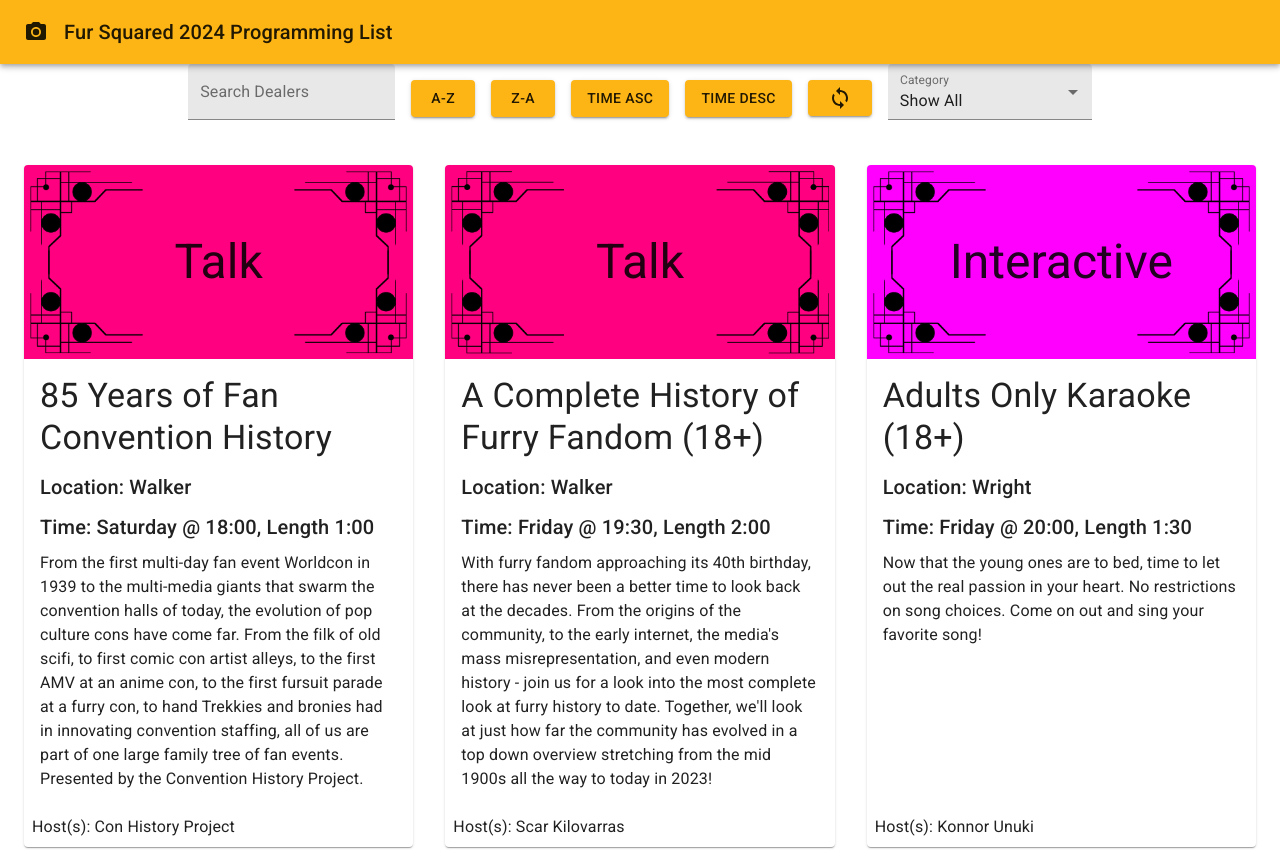
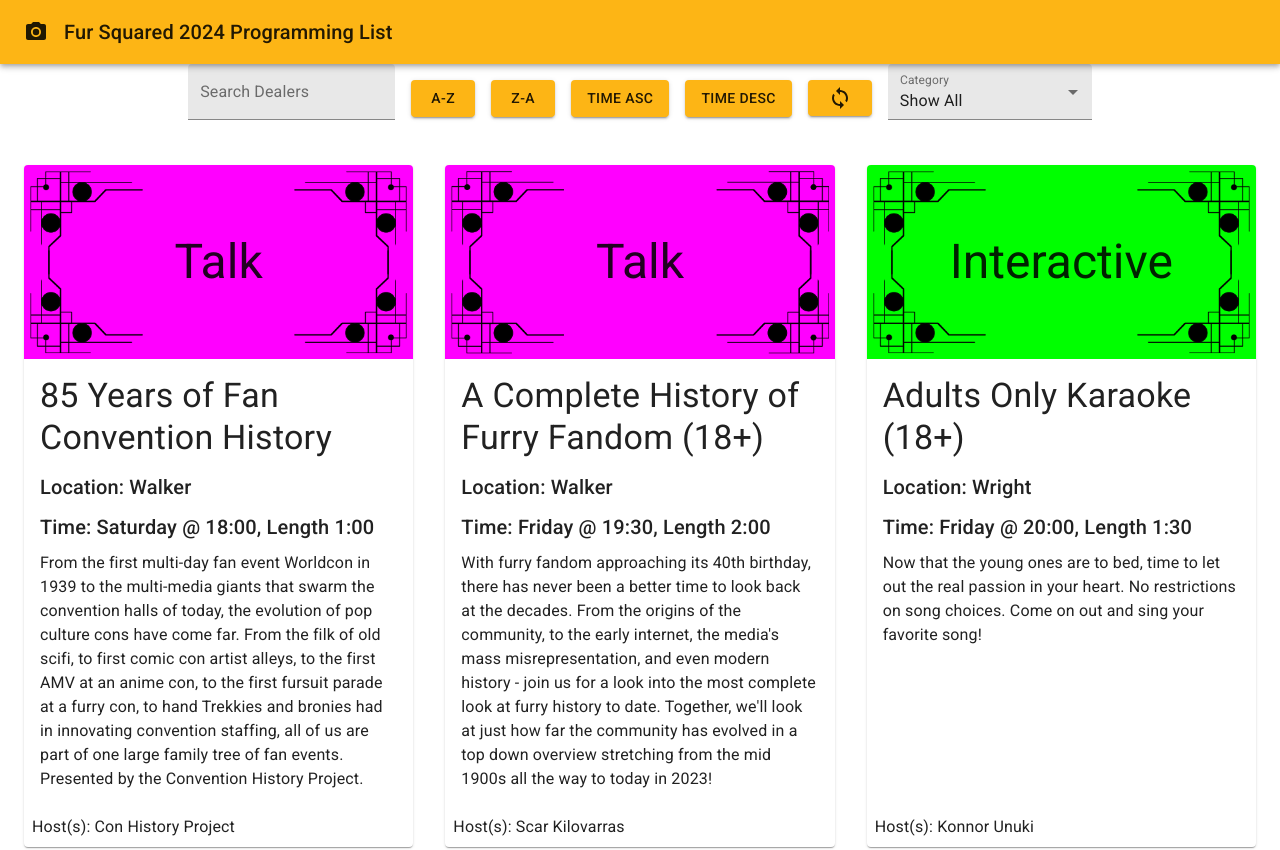
Before and after one commit to draggor/event-listing-page, a React (Create React App) app: page / in a window 1280 px wide. Shown: the top 850 px of the page. Built offline with nearby package versions, Linux system fonts and the light colour scheme; what knuth-shuffle-seeded would draw is missing.

Commit message:
Make color selection not random

```diff
--- a/scripts/make-data.js
+++ b/scripts/make-data.js
@@ -61,10 +61,6 @@ function formatTime(event) {
 }
 
 
-function formatDateTime(event) {
-}
-
-
 function handleDealers(dealers) {
   console.log(dealers[0]);
   dealers.forEach((item, index) => {
--- a/src/Album.js
+++ b/src/Album.js
@@ -37,31 +37,20 @@ const useStyles = makeStyles((theme) => ({
   },
 }));
 
-const colors = [
-  "#ff0000",
-  "#ff8000",
-  "#ffff00",
-  "#80ff00",
-  "#00ff00",
-  "#00ff80",
-  "#00ffff",
-  "#0080ff",
-  "#0000ff",
-  "#8000ff",
-  "#ff00ff",
-  "#ff0080",
-];
-
-const colorMap = {};
-
-function getColor(track) {
-  if (!colorMap[track]) {
-    colorMap[track] = colors.pop();
-  }
-
-  return colorMap[track];
-}
-
+const colorMap = {
+  "Art": "#ff0000",
+  "Concert": "#ff8000",
+  "Convention Event": "#ffff00",
+  "Dance": "#80ff00",
+  "Interactive": "#00ff00",
+  "Main Event": "#00ff80",
+  "Meetup": "#00ffff",
+  "Performance": "#0080ff",
+  "Rehearsal": "#0000ff",
+  "Tabletop": "#8000ff",
+  "Talk": "#ff00ff",
+  "Video Gaming": "#ff0080",
+};
 
 export default function Album({cards}) {
   const classes = useStyles();
@@ -83,7 +72,7 @@ export default function Album({cards}) {
                   backgroundRepeat: "no-repeat",
                   backgroundSize: 'cover',
                   backgroundPosition: 'left',
-                  backgroundColor: getColor(card.Track),
+                  backgroundColor: colorMap[card.Track],
                   aspectRatio: "2/1",
                   m: 0,
                   p: 0,
```
Also changed, not shown: src/data.js, 6 other files (tests, documents, lock files or other folders).
